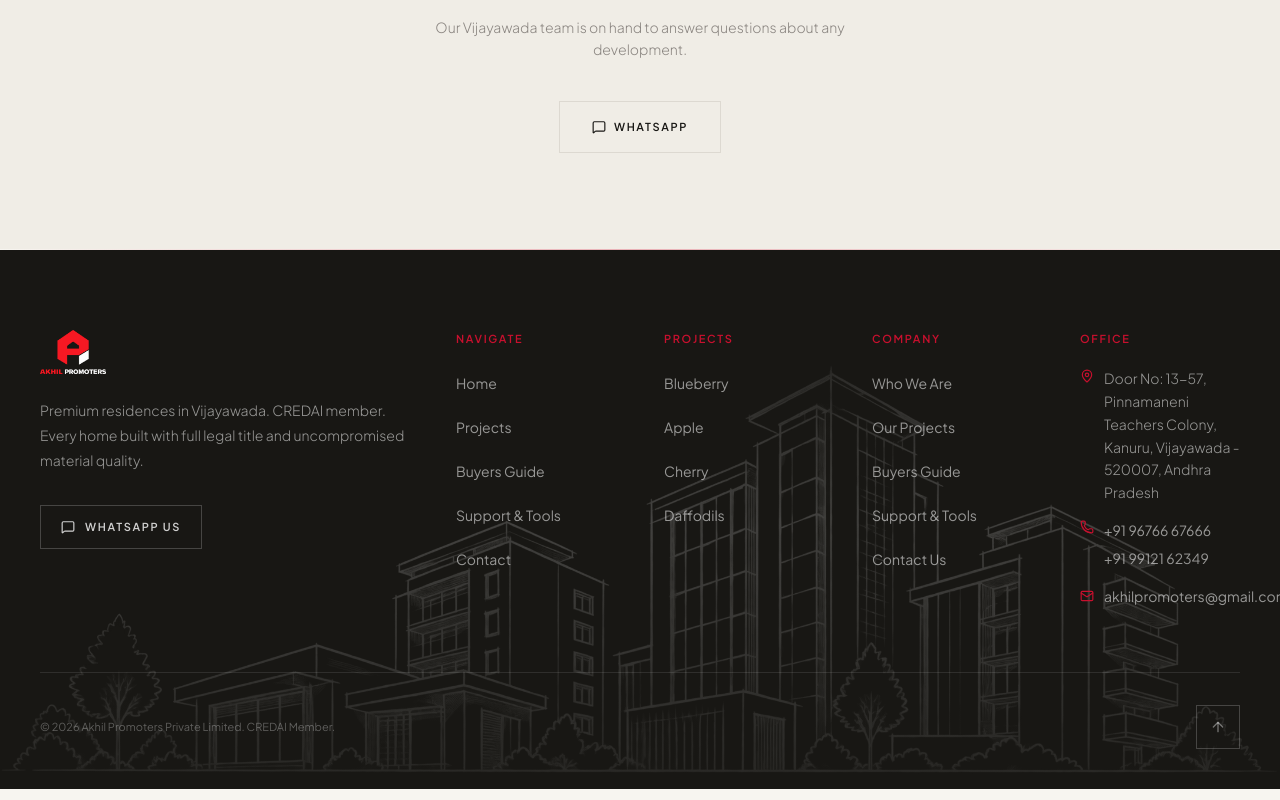
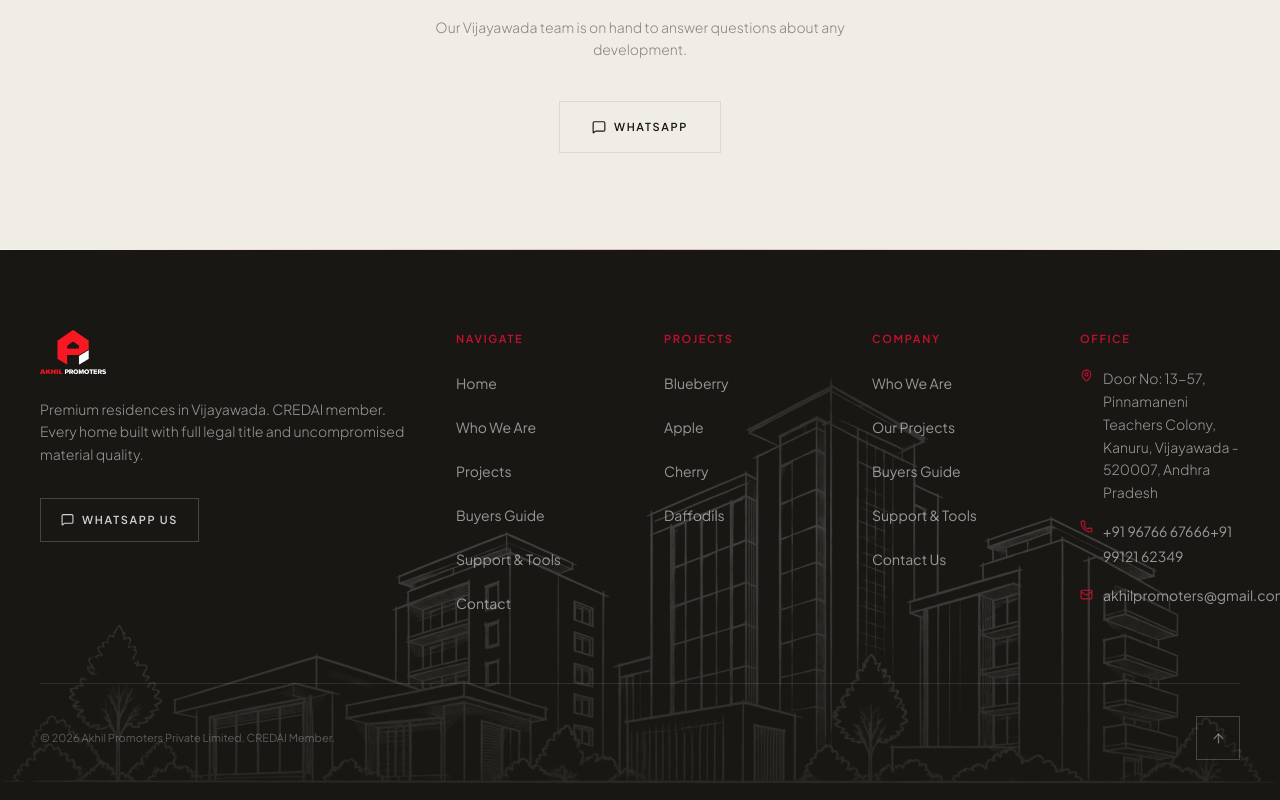
Before and after one commit to bb3agency/akhil-promoters-site, a React (Vite) app: page / in a window 1280 px wide. Shown: the part 3403-4203 px from the top of the page. Built offline with nearby package versions, Linux system fonts and the light colour scheme.

Commit message:
style: reduce mobile footer vertical height and optimize 2-column link layout

```diff
--- a/src/components/layout/Footer.tsx
+++ b/src/components/layout/Footer.tsx
@@ -23,7 +23,7 @@
 
       <motion.footer
         {...sectionScrollProps}
-        className="relative bg-[#181714] text-white pt-14 sm:pt-20 pb-8 sm:pb-10 overflow-hidden"
+        className="relative bg-[#181714] text-white pt-8 sm:pt-20 pb-6 sm:pb-10 overflow-hidden"
       >
         {/* ─── Architectural Skyline Background ───────── */}
         <div className="absolute inset-0 pointer-events-none z-0 flex items-end justify-center overflow-hidden">
@@ -31,7 +31,7 @@
             src="/images/footer-skyline.png"
             alt=""
             aria-hidden="true"
-            className="w-full max-w-[1800px] h-auto object-cover sm:object-contain object-bottom opacity-20 select-none"
+            className="w-full max-w-[1800px] h-auto object-cover sm:object-contain object-bottom opacity-15 sm:opacity-20 select-none"
           />
           {/* Subtle gradient blend */}
           <div className="absolute inset-0 bg-gradient-to-t from-[#181714]/60 via-transparent to-[#181714]/90" />
@@ -45,18 +45,18 @@
             initial="hidden"
             whileInView="visible"
             viewport={viewportConfig}
-            className="grid grid-cols-1 sm:grid-cols-2 lg:grid-cols-12 gap-8 sm:gap-10 lg:gap-12 pb-12 sm:pb-16 border-b border-white/10"
+            className="grid grid-cols-2 sm:grid-cols-2 lg:grid-cols-12 gap-x-4 sm:gap-x-10 gap-y-6 sm:gap-y-10 lg:gap-12 pb-6 sm:pb-16 border-b border-white/10"
           >
 
             {/* Brand column */}
-            <motion.div variants={itemFadeUp} className="sm:col-span-2 lg:col-span-4">
+            <motion.div variants={itemFadeUp} className="col-span-2 lg:col-span-4">
               <img
                 src="/images/logo-light.png"
                 alt="Akhil Promoters"
-                className="h-10 sm:h-11 w-auto object-contain mb-5 sm:mb-6"
+                className="h-8 sm:h-11 w-auto object-contain mb-3 sm:mb-6"
               />
               <p
-                className="text-white/55 text-xs sm:text-sm leading-[1.8] mb-6 sm:mb-8 max-w-sm"
+                className="text-white/55 text-xs sm:text-sm leading-relaxed mb-4 sm:mb-8 max-w-sm"
                 style={{ fontFamily: 'var(--font-sans)', fontWeight: 300 }}
               >
                 Premium residences in Vijayawada. CREDAI member. Every home built with full legal title and uncompromised material quality.
@@ -68,19 +68,20 @@
                   href={`https://wa.me/${WHATSAPP_NUMBER}`}
                   target="_blank"
                   rel="noreferrer"
-                  className="type-label text-[10px] min-h-[44px] inline-flex items-center gap-2.5 px-5 py-3 border border-white/20 text-white/80 hover:border-white/50 hover:text-white transition-colors active:bg-white/10"
+                  className="type-label text-[10px] min-h-[40px] sm:min-h-[44px] inline-flex items-center gap-2 px-4 sm:px-5 py-2 sm:py-3 border border-white/20 text-white/80 hover:border-white/50 hover:text-white transition-colors active:bg-white/10"
                 >
-                  <MessageSquare size={14} /> WhatsApp Us
+                  <MessageSquare size={13} /> WhatsApp Us
                 </a>
               </div>
             </motion.div>
 
             {/* Navigation columns */}
-            <motion.div variants={itemFadeUp} className="lg:col-span-2">
-              <p className="type-label text-[9px] text-[#C8102E] mb-3 sm:mb-5">Navigate</p>
-              <ul className="space-y-1.5 sm:space-y-3">
+            <motion.div variants={itemFadeUp} className="col-span-1 lg:col-span-2">
+              <p className="type-label text-[9px] text-[#C8102E] mb-2 sm:mb-5">Navigate</p>
+              <ul className="space-y-0.5 sm:space-y-3">
                 {[
                   { name: 'Home', href: '/' },
+                  { name: 'Who We Are', href: '/who-we-are' },
                   { name: 'Projects', href: '/projects' },
                   { name: 'Buyers Guide', href: '/buyers-guide' },
                   { name: 'Support & Tools', href: '/support-services' },
@@ -89,7 +90,7 @@
                   <li key={l.name}>
                     <Link
                       to={l.href}
-                      className="text-xs sm:text-sm text-white/55 hover:text-white transition-colors block py-1.5 active:text-[#C8102E]"
+                      className="text-xs sm:text-sm text-white/55 hover:text-white transition-colors block py-1 sm:py-1.5 active:text-[#C8102E]"
                       style={{ fontFamily: 'var(--font-sans)', fontWeight: 400 }}
                     >
                       {l.name}
@@ -99,14 +100,14 @@
               </ul>
             </motion.div>
 
-            <motion.div variants={itemFadeUp} className="lg:col-span-2">
-              <p className="type-label text-[9px] text-[#C8102E] mb-3 sm:mb-5">Projects</p>
-              <ul className="space-y-1.5 sm:space-y-3">
+            <motion.div variants={itemFadeUp} className="col-span-1 lg:col-span-2">
+              <p className="type-label text-[9px] text-[#C8102E] mb-2 sm:mb-5">Projects</p>
+              <ul className="space-y-0.5 sm:space-y-3">
                 {Object.values(projectData).map((p) => (
                   <li key={p.id}>
                     <Link
                       to={`/projects/${p.slug}`}
-                      className="text-xs sm:text-sm text-white/55 hover:text-white transition-colors block py-1.5 active:text-[#C8102E]"
+                      className="text-xs sm:text-sm text-white/55 hover:text-white transition-colors block py-1 sm:py-1.5 active:text-[#C8102E]"
                       style={{ fontFamily: 'var(--font-sans)', fontWeight: 400 }}
                     >
                       {p.name}
@@ -116,7 +117,7 @@
               </ul>
             </motion.div>
 
-            <motion.div variants={itemFadeUp} className="lg:col-span-2">
+            <motion.div variants={itemFadeUp} className="hidden lg:block lg:col-span-2">
               <p className="type-label text-[9px] text-[#C8102E] mb-3 sm:mb-5">Company</p>
               <ul className="space-y-1.5 sm:space-y-3">
                 {[
@@ -140,24 +141,25 @@
             </motion.div>
 
             {/* Office address */}
-            <motion.div variants={itemFadeUp} className="sm:col-span-2 lg:col-span-2">
-              <p className="type-label text-[9px] text-[#C8102E] mb-3 sm:mb-5">Office</p>
-              <div className="space-y-3.5">
-                <div className="flex items-start gap-2.5">
-                  <MapPin size={14} className="text-[#C8102E] flex-shrink-0 mt-0.5" />
+            <motion.div variants={itemFadeUp} className="col-span-2 sm:col-span-2 lg:col-span-2">
+              <p className="type-label text-[9px] text-[#C8102E] mb-2 sm:mb-5">Office</p>
+              <div className="space-y-2.5 sm:space-y-3.5">
+                <div className="flex items-start gap-2 sm:gap-2.5">
+                  <MapPin size={13} className="text-[#C8102E] flex-shrink-0 mt-0.5" />
                   <p className="text-xs sm:text-sm text-white/55 leading-relaxed" style={{ fontFamily: 'var(--font-sans)', fontWeight: 300 }}>
                     {OFFICE_ADDRESS}
                   </p>
                 </div>
-                <div className="flex items-start gap-2.5">
-                  <Phone size={14} className="text-[#C8102E] flex-shrink-0 mt-0.5" />
-                  <div className="space-y-1">
-                    <a href={`tel:${OFFICE_PHONE_1}`} className="block text-xs sm:text-sm text-white/55 hover:text-white transition-colors py-0.5" style={{ fontFamily: 'var(--font-sans)' }}>{OFFICE_PHONE_1}</a>
-                    <a href={`tel:${OFFICE_PHONE_2}`} className="block text-xs sm:text-sm text-white/55 hover:text-white transition-colors py-0.5" style={{ fontFamily: 'var(--font-sans)' }}>{OFFICE_PHONE_2}</a>
+                <div className="flex items-start gap-2 sm:gap-2.5">
+                  <Phone size={13} className="text-[#C8102E] flex-shrink-0 mt-0.5" />
+                  <div className="flex flex-wrap items-center gap-x-3 gap-y-0.5 sm:block sm:space-y-1">
+                    <a href={`tel:${OFFICE_PHONE_1}`} className="text-xs sm:text-sm text-white/55 hover:text-white transition-colors py-0.5" style={{ fontFamily: 'var(--font-sans)' }}>{OFFICE_PHONE_1}</a>
+                    <span className="text-white/20 sm:hidden">/</span>
+                    <a href={`tel:${OFFICE_PHONE_2}`} className="text-xs sm:text-sm text-white/55 hover:text-white transition-colors py-0.5" style={{ fontFamily: 'var(--font-sans)' }}>{OFFICE_PHONE_2}</a>
                   </div>
                 </div>
-                <div className="flex items-center gap-2.5">
-                  <Mail size={14} className="text-[#C8102E] flex-shrink-0" />
+                <div className="flex items-center gap-2 sm:gap-2.5">
+                  <Mail size={13} className="text-[#C8102E] flex-shrink-0" />
                   <a href={`mailto:${OFFICE_EMAIL}`} className="text-xs sm:text-sm text-white/55 hover:text-white transition-colors py-0.5" style={{ fontFamily: 'var(--font-sans)' }}>
                     {OFFICE_EMAIL}
                   </a>
@@ -167,17 +169,17 @@
           </motion.div>
 
           {/* ── Bottom bar ──────────────────────────────── */}
-          <div className="pt-8 flex flex-col sm:flex-row items-center justify-between gap-4 text-center sm:text-left">
+          <div className="pt-4 sm:pt-8 flex flex-col sm:flex-row items-center justify-between gap-3 sm:gap-4 text-center sm:text-left">
             <p className="text-[11px] text-white/30" style={{ fontFamily: 'var(--font-sans)' }}>
               © {new Date().getFullYear()} Akhil Promoters Private Limited. CREDAI Member.
             </p>
             <button
               onClick={scrollTop}
-              className="p-3 min-w-[44px] min-h-[44px] flex items-center justify-center border border-white/20 text-white/40 hover:text-white hover:border-white/50 active:bg-white/10 transition-colors"
+              className="p-2.5 sm:p-3 min-w-[38px] min-h-[38px] sm:min-w-[44px] sm:min-h-[44px] flex items-center justify-center border border-white/20 text-white/40 hover:text-white hover:border-white/50 active:bg-white/10 transition-colors"
               title="Back to top"
               aria-label="Back to top"
             >
-              <ArrowUp size={16} />
+              <ArrowUp size={15} />
             </button>
           </div>
         </div>
```
